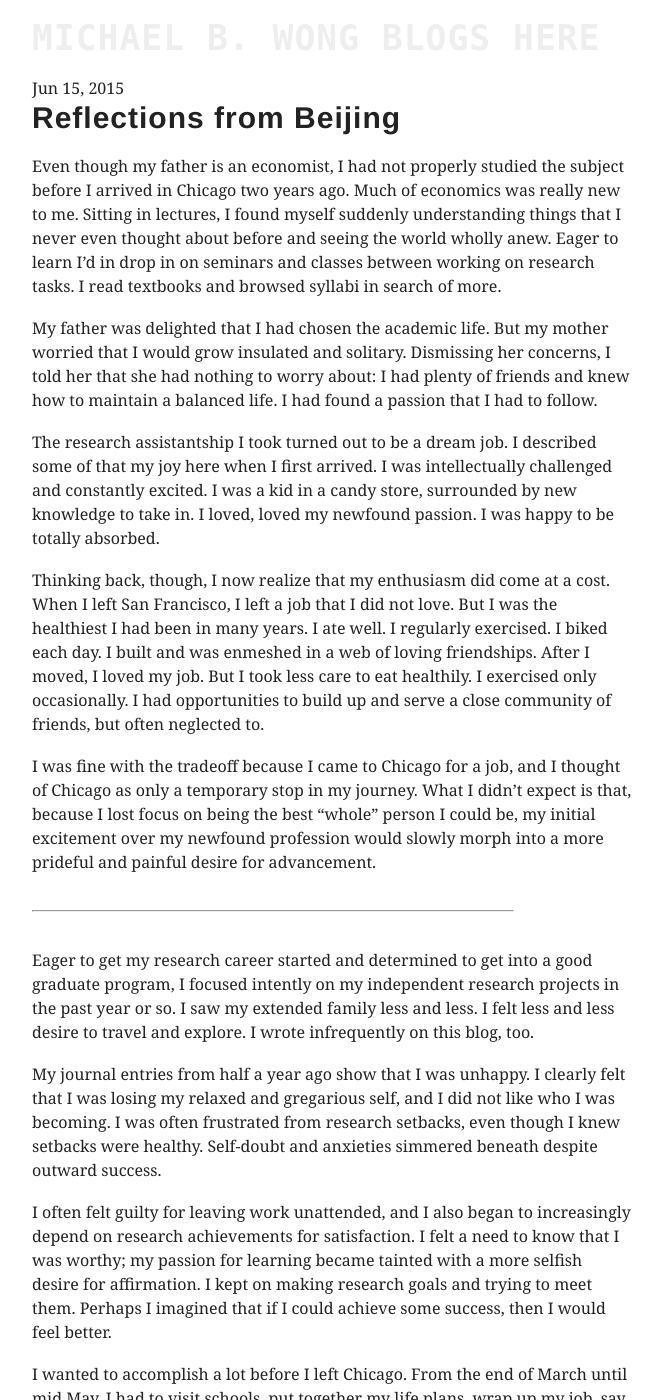
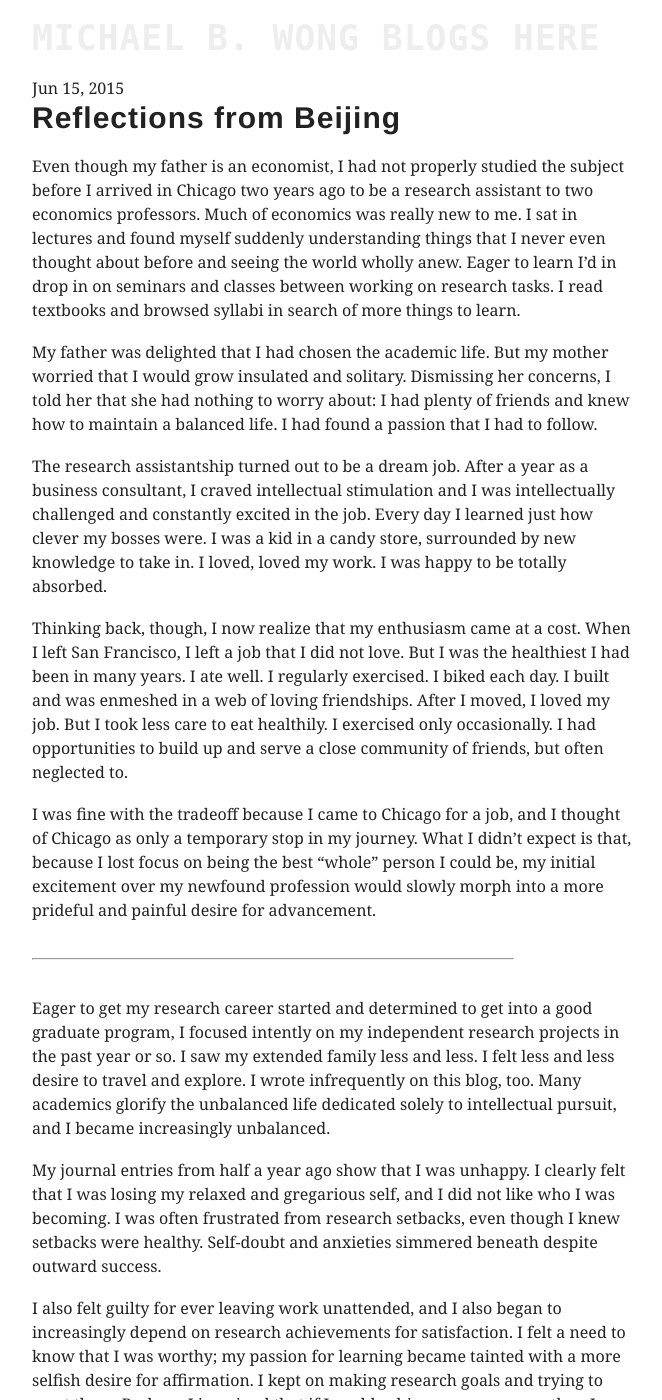
Before and after one commit to mbwong/mbwong.github.com, a Jekyll site: the page built from _posts/2015-06-15-reflections-from-beijing.md, in a window 1280 px wide and 1400 px high. Shown: the whole window, without its empty margins (308-970 px from the left). Built offline with Jekyll 4.4.1, drawn with Linux system fonts in a browser that asks for light colours; some of the changed text lies outside the part shown.

Commit message:
changes to reflections in beijing

```diff
--- a/_posts/2015-06-15-reflections-from-beijing.md
+++ b/_posts/2015-06-15-reflections-from-beijing.md
@@ -6,29 +6,29 @@ layout: post
 
 #Reflections from Beijing
 
-Even though my father is an economist, I had not properly studied the subject before I arrived in Chicago two years ago. Much of economics was really new to me. Sitting in lectures, I found myself suddenly understanding things that I never even thought about before and seeing the world wholly anew. Eager to learn I’d in drop in on seminars and classes between working on research tasks. I read textbooks and browsed syllabi in search of more.
+Even though my father is an economist, I had not properly studied the subject before I arrived in Chicago two years ago to be a research assistant to two economics professors. Much of economics was really new to me. I sat in lectures and found myself suddenly understanding things that I never even thought about before and seeing the world wholly anew. Eager to learn I’d in drop in on seminars and classes between working on research tasks. I read textbooks and browsed syllabi in search of more things to learn.
 
 My father was delighted that I had chosen the academic life. But my mother worried that I would grow insulated and solitary. Dismissing her concerns, I told her that she had nothing to worry about: I had plenty of friends and knew how to maintain a balanced life. I had found a passion that I had to follow.
 
-The research assistantship I took turned out to be a dream job. I described some of that my joy here when I first arrived. I was intellectually challenged and constantly excited. I was a kid in a candy store, surrounded by new knowledge to take in. I loved, loved my newfound passion. I was happy to be totally absorbed.
+The research assistantship turned out to be a dream job. After a year as a business consultant, I craved intellectual stimulation and I was intellectually challenged and constantly excited in the job. Every day I learned just how clever my bosses were. I was a kid in a candy store, surrounded by new knowledge to take in. I loved, loved my work. I was happy to be totally absorbed.
 
-Thinking back, though, I now realize that my enthusiasm did come at a cost. When I left San Francisco, I left a job that I did not love. But I was the healthiest I had been in many years. I ate well. I regularly exercised. I biked each day. I built and was enmeshed in a web of loving friendships. After I moved, I loved my job. But I took less care to eat healthily. I exercised only occasionally. I had opportunities to build up and serve a close community of friends, but often neglected to.
+Thinking back, though, I now realize that my enthusiasm came at a cost. When I left San Francisco, I left a job that I did not love. But I was the healthiest I had been in many years. I ate well. I regularly exercised. I biked each day. I built and was enmeshed in a web of loving friendships. After I moved, I loved my job. But I took less care to eat healthily. I exercised only occasionally. I had opportunities to build up and serve a close community of friends, but often neglected to.
 
 I was fine with the tradeoff because I came to Chicago for a job, and I thought of Chicago as only a temporary stop in my journey. What I didn't expect is that, because I lost focus on being the best "whole" person I could be, my initial excitement over my newfound profession would slowly morph into a more prideful and painful desire for advancement.
 
------------------
+------
 
-Eager to get my research career started and determined to get into a good graduate program, I focused intently on my independent research projects in the past year or so. I saw my extended family less and less. I felt less and less desire to travel and explore. I wrote infrequently on this blog, too.
+Eager to get my research career started and determined to get into a good graduate program, I focused intently on my independent research projects in the past year or so. I saw my extended family less and less. I felt less and less desire to travel and explore. I wrote infrequently on this blog, too. Many academics glorify the unbalanced life dedicated solely to intellectual pursuit, and I became increasingly unbalanced.
 
 My journal entries from half a year ago show that I was unhappy. I clearly felt that I was losing my relaxed and gregarious self, and I did not like who I was becoming. I was often frustrated from research setbacks, even though I knew setbacks were healthy. Self-doubt and anxieties simmered beneath despite outward success.
 
-I often felt guilty for leaving work unattended, and I also began to increasingly depend on research achievements for satisfaction. I felt a need to know that I was worthy; my passion for learning became tainted with a more selfish desire for affirmation. I kept on making research goals and trying to meet them. Perhaps I imagined that if I could achieve some success, then I would feel better.
+I also felt guilty for ever leaving work unattended, and I also began to increasingly depend on research achievements for satisfaction. I felt a need to know that I was worthy; my passion for learning became tainted with a more selfish desire for affirmation. I kept on making research goals and trying to meet them. Perhaps I imagined that if I could achieve some success, then I would feel better.
 
-I wanted to accomplish a lot before I left Chicago. From the end of March until mid May, I had to visit schools, put together my life plans, wrap up my job, say goodbye to friends, and pack up all of my stuff. I got into all the top economics programs, but somehow that did not afford me much joy. Instead, leaving Chicago overwhelmed me in a way that leaving SF did not at all. Before I left SF, I planned fun trips around SF and did my best to enjoy my time left. But when I left Chicago I almost never took the time to relax or enjoy. I was nearing burn out. For my last two months in Chicago, I constantly felt like I was barreling towards a personal crisis.
+I wanted to accomplish a lot before I left Chicago. From the end of March until mid May, I had to visit schools, put together my life plans, wrap up a few projects, say goodbye to friends, and pack up all of my stuff. I got into all the top economics programs, but somehow that did not afford me much joy. Instead, leaving Chicago overwhelmed me in a way that leaving SF did not at all. Before I left SF, I planned fun trips around SF and did my best to enjoy my time left. But when I left Chicago I almost never took the time to relax or enjoy. And I was nearing burn out. For my last two months in Chicago, I constantly felt like I was barreling towards a personal crisis.
 
 Thank goodness, though. Now I have a few months off before graduate school. For better or worse I decided come to Beijing to check out the economics scene here. Officially I am visiting a professor. But really I have very little to do. I only have a few friends here. This makes me alone and bored, but it also means that I have in Beijing the perfect occasion for reflection. I have long needed the time and the space to think through many things.
 
------
+------
 
 Beijing is an unpleasant place, but it actually brings back some of my fondest memories. I have made two long visits here before. I was only ten on my first trip here with my mandarin tutor. Then Beijing was all dirt and bicycles. Roads and buildings were way underdeveloped, and I had never seen anything like this large, dilapidated capital. We flew kites in Tiananmen Square. We rode a taxi to visit the Great Wall. We ate dumplings and strolled down Wangfujing, back then no more than a busy street with lots of shops and stalls. Overall the place felt backwards and historical. Toilets were filthy and the heat was oppressive. My memory of the trip is patchy, but I do distinctly remember that by the end I was quite glad to come home.
 
@@ -40,7 +40,7 @@ And now, another eight years later, is my third visit. Some things have changed.
 
 I biked around Peking U the other day, revisiting some old haunts. The campus buildings have largely remained the same. What has totally changed, though, is my own frame of mind. Wandering through those familiar alleys, I recalled a bliss and innocence eight years ago that I have somehow lost in the past two years. I recalled a bounce in my step that I don’t as often feel now as I used to. Back then there was a feeling of two people against the world. A sense of adventure and a sense of home, too. Now something has gone missing. But what is it?
 
-------------
+------
 
 In my last month in Chicago, I read David Brooks’s new book, The Road to Character. In the book, Brooks draws a distinction between resume virtues, the things that one brings to the market like skills, knowledge, or reputation, and eulogy virtues, the things that one brings to the community–love, leadership, loyalty, honesty. He argues that our culture today has put resume virtues ahead of eulogy virtues, and that we must instead put eulogy virtues at the center of our lives again. To advance this thesis, Brooks depicts the lives of men and women of great character – Doris Day, George Marshall, Saint Augustine, to name a few, and uses their lives to illustrate what he thinks a good life is.
 
```
